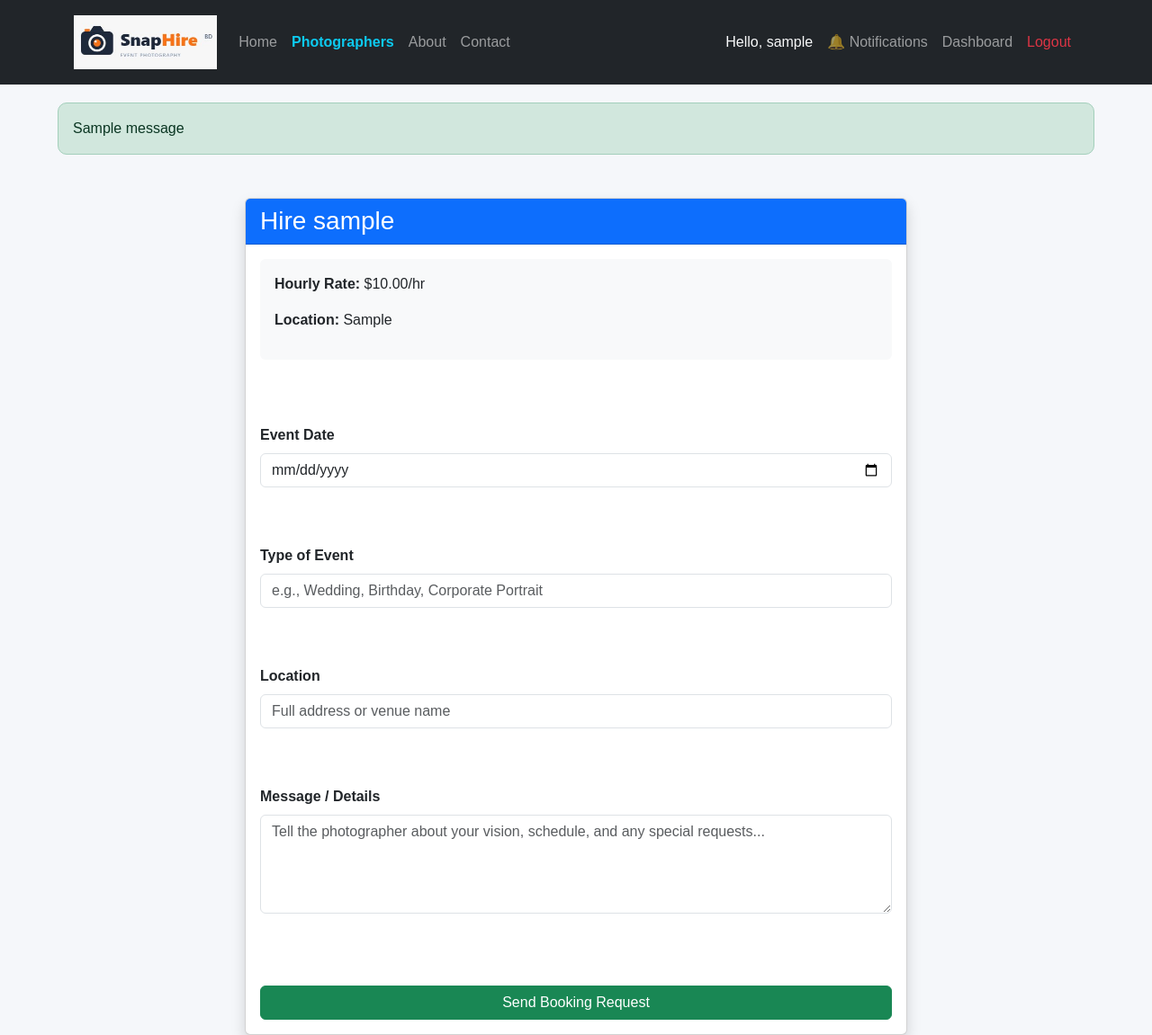
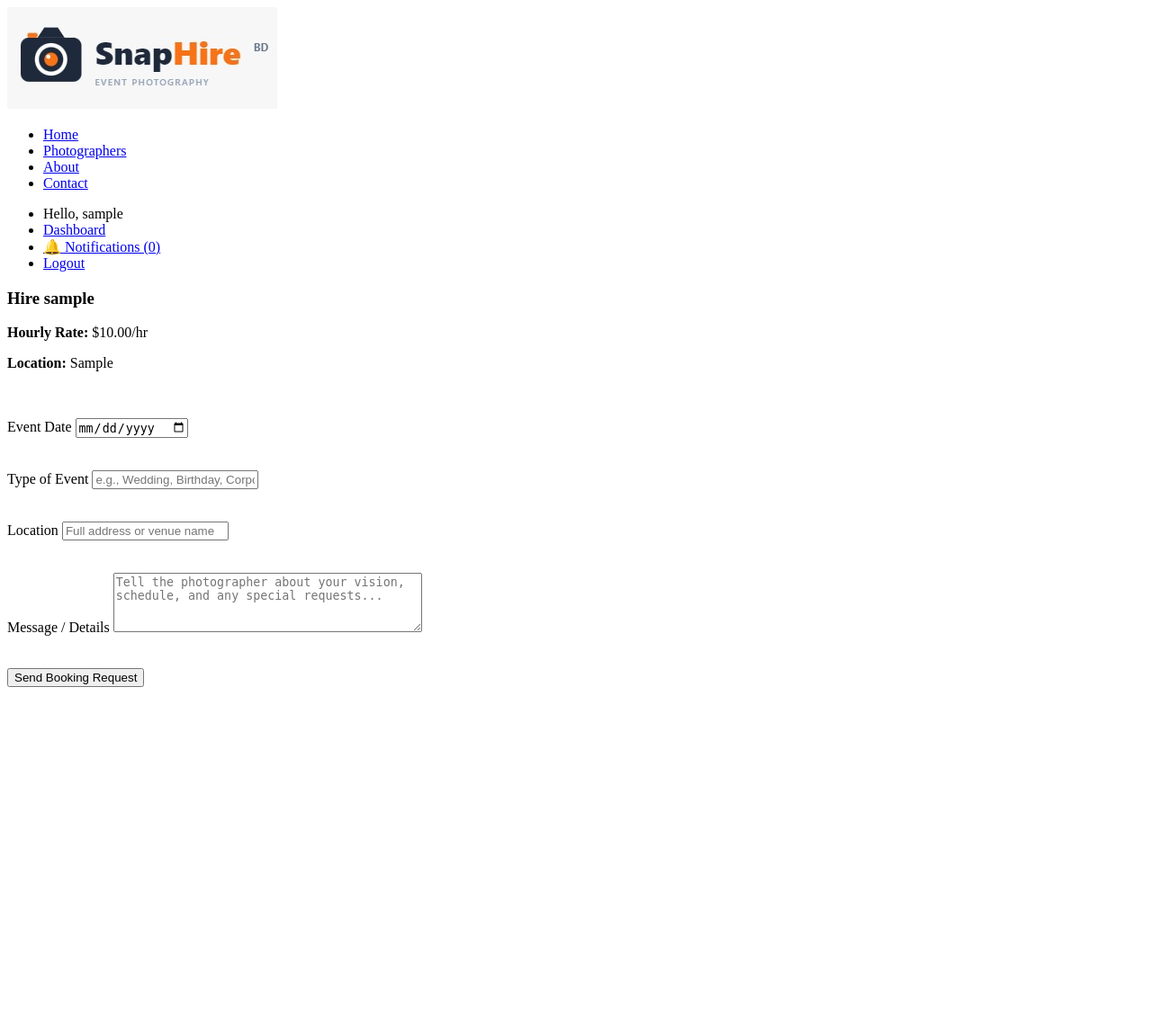
Before and after one commit to Sarker-Sourodip/SnapHire-A-Photographer-Hiring-Platform, a Django app: page /accounts/book/1/ in a window 1280 px wide. Shown: the whole page at 90% size. After the commit the page ends 764 px from the top, so only its background shows below. Run offline with Django 5.2, Linux system fonts and the light colour scheme; a user stored in the database is signed in; tables that the repository leaves empty hold one stand-in row (values such as "Sample post"); one stand-in notice (Sample message) is shown.

Commit message:
Resolved merge conflict

```diff
--- a/templates/base.html
+++ b/templates/base.html
@@ -7,63 +7,16 @@
 <head>
   <meta charset="UTF-8">
   <meta name="viewport" content="width=device-width, initial-scale=1.0">
-
-  <title>{% block title %}SnapHire{% endblock %}</title>
-
-  <link href="https://cdn.jsdelivr.net/npm/bootstrap@5.3.0/dist/css/bootstrap.min.css" rel="stylesheet">
-
-  <style>
-    body {
-      background-color: #f5f7fa;
-      font-family: Arial, sans-serif;
-    }
-
-    .navbar {
-      padding: 12px 0;
-    }
-
-    .navbar-brand img {
-      height: 60px;
-      width: auto;
-    }
-
-    .nav-link {
-      font-weight: 500;
-    }
-
-    .notification-badge {
-      background: red;
-      color: white;
-      border-radius: 50%;
-      padding: 2px 7px;
-      font-size: 12px;
-      margin-left: 5px;
-    }
-
-    .messages {
-      width: 90%;
-      margin: 20px auto;
-    }
-
-    .alert {
-      border-radius: 10px;
-    }
-  </style>
+  <title>{% block title %}Home{% endblock %}</title>
 </head>
 
 <body>
-
   <nav class="navbar navbar-expand-lg navbar-dark bg-dark">
     <div class="container">
 
       <a class="navbar-brand" href="{% url 'home' %}">
-        <img src="{% static 'images/logo.jpeg' %}" alt="SnapHire">
+        <img src="{% static 'images/logo.jpeg'%}" alt="📸 SnapHire">
       </a>
-
-      <button class="navbar-toggler" type="button" data-bs-toggle="collapse"
-        data-bs-target="#navbarNav">
-        <span class="navbar-toggler-icon"></span>
-      </button>
 
       <div class="collapse navbar-collapse" id="navbarNav">
 
@@ -74,14 +27,15 @@
           </li>
 
           {% if user.is_authenticated %}
+
           {% if user.profile.role == 'client' %}
           <li class="nav-item">
-              <a class="nav-link text-info fw-bold"
-                href="{% url 'photographers_list' %}">
+            <a class="nav-link fw-bold text-primary" href="{% url 'photographers_list' %}">
               Photographers
             </a>
           </li>
           {% endif %}
+
           {% endif %}
 
           <li class="nav-item">
@@ -94,57 +48,38 @@
 
         </ul>
 
-        <ul class="navbar-nav align-items-center">
+        <ul class="navbar-nav">
 
           {% if user.is_authenticated %}
 
           <li class="nav-item">
-            <span class="nav-link text-light">
-              Hello, {{ user.username }}
-            </span>
+            <a class="nav-link">Hello, {{ user.username }}</a>
           </li>
 
-          <!-- Notifications -->
+          <li class="nav-item">
+            {% if request.session.role == 'photographer' %}
+            <a class="nav-link" href="{% url 'photographer_dashboard' %}">Dashboard</a>
+
+            {% elif request.session.role == 'client' %}
+            <a class="nav-link" href="{% url 'client_dashboard' %}">Dashboard</a>
+
+            {% elif request.session.role == 'developer' %}
+            <a class="nav-link" href="{% url 'developer_dashboard' %}">Dashboard</a>
+
+            {% else %}
+            <a class="nav-link" href="{% url 'home' %}">Dashboard</a>
+            {% endif %}
+          </li>
+
+          <!-- Notification Bell -->
           <li class="nav-item">
             <a class="nav-link" href="{% url 'notifications' %}">
-              🔔 Notifications
-
-              {% if notification_count > 0 %}
-              <span class="notification-badge">
-                {{ notification_count }}
-              </span>
-              {% endif %}
+              🔔 Notifications ({{ notification_count }})
             </a>
           </li>
 
-          <!-- Dashboard -->
           <li class="nav-item">
-            {% if request.session.role == 'photographer' %}
-              <a class="nav-link" href="{% url 'photographer_dashboard' %}">
-                Dashboard
-              </a>
-
-            {% elif request.session.role == 'client' %}
-              <a class="nav-link" href="{% url 'client_dashboard' %}">
-                Dashboard
-              </a>
-
-            {% elif request.session.role == 'developer' %}
-              <a class="nav-link" href="{% url 'developer_dashboard' %}">
-                Dashboard
-              </a>
-
-            {% else %}
-              <a class="nav-link" href="{% url 'home' %}">
-                Dashboard
-              </a>
-            {% endif %}
-          </li>
-
-          <!-- Logout -->
-          <li class="nav-item">
-            <a class="nav-link text-danger"
-              href="{% url 'logout' %}">
+            <a class="nav-link text-danger" href="{% url 'logout' %}">
               Logout
             </a>
           </li>
@@ -152,14 +87,11 @@
           {% else %}
 
           <li class="nav-item">
-            <a class="nav-link" href="{% url 'login' %}">
-              Login
-            </a>
+            <a class="nav-link" href="{% url 'login' %}">Login</a>
           </li>
 
           <li class="nav-item">
-            <a class="btn btn-primary ms-2"
-              href="{% url 'register' %}">
+            <a class="btn btn-primary ms-2" href="{% url 'register' %}">
               Register
             </a>
           </li>
@@ -172,21 +104,8 @@
     </div>
   </nav>
 
-  <!-- Django Messages -->
-  <div class="messages">
-    {% if messages %}
-      {% for message in messages %}
-        <div class="alert alert-success">
-          {{ message }}
-        </div>
-      {% endfor %}
-    {% endif %}
-  </div>
-
   {% block content %}
   {% endblock %}
-
-  <script src="https://cdn.jsdelivr.net/npm/bootstrap@5.3.0/dist/js/bootstrap.bundle.min.js"></script>
 
 </body>
 
```
Lines whose indentation alone changed are shown as unchanged.
